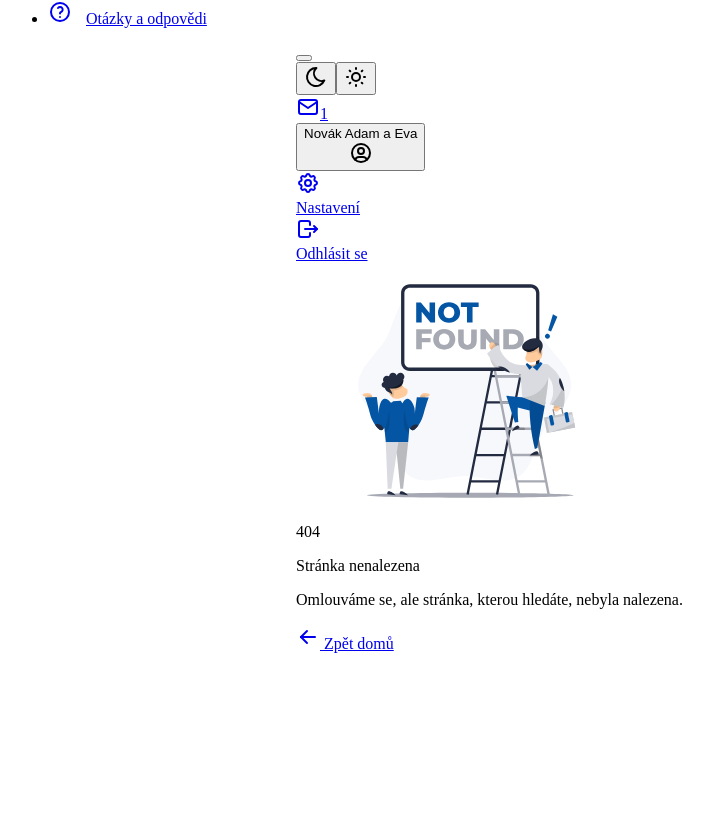
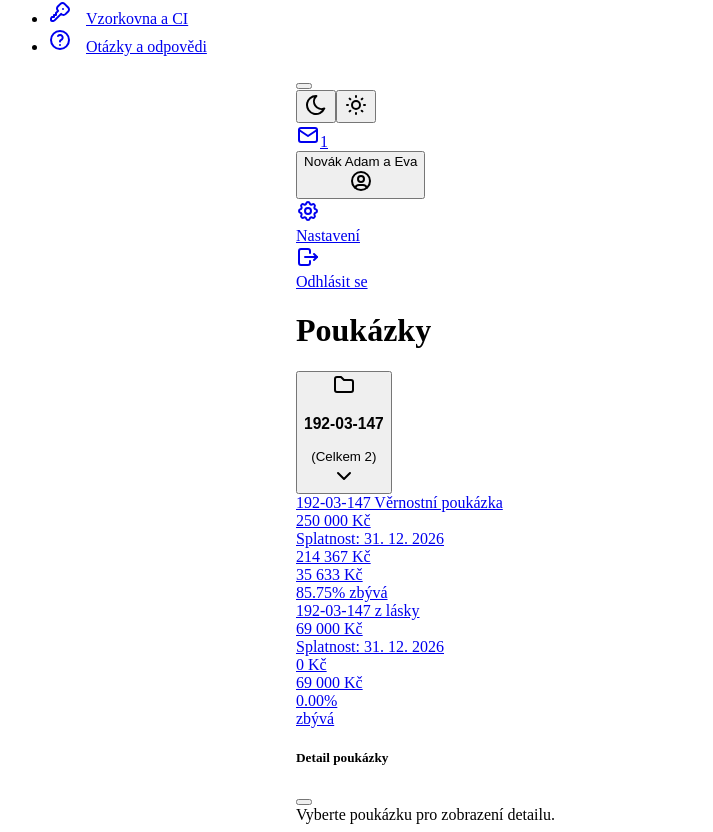
Before and after one commit to TomVitha/ois-vue, a Vue app: page /poukazky in a window 1280 px wide. Shown: the part 915-1747 px from the top of the page, without its empty margins (0-713 px from the left). Before the commit the page ends 1576 px from the top, so only its background shows below. Built offline with nearby package versions, Linux system fonts and the light colour scheme.

Commit message:
Voucher overhaul

```diff
--- a/src/components/Nav/NavbarVertical.vue
+++ b/src/components/Nav/NavbarVertical.vue
@@ -154,6 +154,19 @@
                 <path d="M3 6c0 1.072 1.144 2.062 3 2.598s4.144 .536 6 0c1.856 -.536 3 -1.526 3 -2.598c0 -1.072 -1.144 -2.062 -3 -2.598s-4.144 -.536 -6 0c-1.856 .536 -3 1.526 -3 2.598z" />
                 <path d="M3 6v10c0 .888 .772 1.45 2 2" />
                 <path d="M3 11c0 .888 .772 1.45 2 2" />
+              </svg>
+            </template>
+          </NavItem>
+
+          <!-- * Poukázky -->
+          <NavItem label="Poukázky" to="/poukazky">
+            <template #icon>
+              <svg xmlns="http://www.w3.org/2000/svg" width="24" height="24" viewBox="0 0 24 24" fill="none" stroke="currentColor" stroke-width="2" stroke-linecap="round" stroke-linejoin="round" class="icon icon-tabler icons-tabler-outline icon-tabler-rosette-discount">
+                <path stroke="none" d="M0 0h24v24H0z" fill="none" />
+                <path d="M9 15l6 -6" />
+                <path d="M9 9.5a.5 .5 0 1 0 1 0a.5 .5 0 1 0 -1 0" fill="currentColor" />
+                <path d="M14 14.5a.5 .5 0 1 0 1 0a.5 .5 0 1 0 -1 0" fill="currentColor" />
+                <path d="M5 7.2a2.2 2.2 0 0 1 2.2 -2.2h1a2.2 2.2 0 0 0 1.55 -.64l.7 -.7a2.2 2.2 0 0 1 3.12 0l.7 .7a2.2 2.2 0 0 0 1.55 .64h1a2.2 2.2 0 0 1 2.2 2.2v1a2.2 2.2 0 0 0 .64 1.55l.7 .7a2.2 2.2 0 0 1 0 3.12l-.7 .7a2.2 2.2 0 0 0 -.64 1.55v1a2.2 2.2 0 0 1 -2.2 2.2h-1a2.2 2.2 0 0 0 -1.55 .64l-.7 .7a2.2 2.2 0 0 1 -3.12 0l-.7 -.7a2.2 2.2 0 0 0 -1.55 -.64h-1a2.2 2.2 0 0 1 -2.2 -2.2v-1a2.2 2.2 0 0 0 -.64 -1.55l-.7 -.7a2.2 2.2 0 0 1 0 -3.12l.7 -.7a2.2 2.2 0 0 0 .64 -1.55v-1" />
               </svg>
             </template>
           </NavItem>
--- a/src/components/Payment/PaymentOffcanvas.vue
+++ b/src/components/Payment/PaymentOffcanvas.vue
@@ -114,8 +114,8 @@
                     class="list-group-item d-flex justify-content-between align-items-center">
                     <div>
                       <div class="text-secondary">{{ formatDate(item.date) }}</div>
-                      <!-- Poznámka - nejčastěji že k úhradě byla využita poukázka -->
-                      <div v-if="item.note" class="small text-secondary">{{ item.note }}</div>
+                      <!-- Odkaz povede na stránku Poukázky a otevře okno dané poukázky -->
+                      <div v-if="item.voucher" class="small text-secondary">Využita poukázka: <RouterLink to="/poukazky">{{ item.voucher }}</RouterLink></div>
                     </div>
                     <div class="text-nowrap">{{ formatCurrency(item.amount) }}</div>
                     <!-- TODO: Odkaz na dokument (pouze pro ty co mají IČO) -->
@@ -232,7 +232,7 @@
                         <div>
                           <div class="text-secondary">{{ formatDate(item.date) }}</div>
                           <!-- Poznámka - nejčastěji že k úhradě byla využita poukázka -->
-                          <div v-if="item.note" class="small text-secondary">{{ item.note }}</div>
+                          <div v-if="item.voucher" class="small text-secondary">{{ item.voucher }}</div>
                         </div>
                         <div class="text-nowrap">{{ formatCurrency(item.amount) }}</div>
                         <!-- TODO: Odkaz na dokument (pouze pro ty co mají IČO) -->
--- a/src/components/Payment/Voucher.vue
+++ b/src/components/Payment/Voucher.vue
@@ -24,10 +24,13 @@
   }>()
 
   const remaining = computed(() => Math.max(props.value - (props.spent || 0), 0))
-  const remainingPercent = computed(() => {
+  const percentageUsed = computed(() => {
     if (!props.value) return 0
-    const rawPercent = (remaining.value / props.value) * 100
-    return Math.max(0, Math.min(rawPercent, 100))
+    const ratio = (props.spent || 0) / props.value
+    const percentage = ratio * 100
+    const clamped = Math.max(0, Math.min(percentage, 100))
+    const rounded = clamped.toFixed(2)
+    return rounded
   })
   const isFullyUsed = computed(() => remaining.value <= 0)
 
@@ -39,42 +42,46 @@
 <template>
   <a
     href="#voucher-modal"
-    class="card card-link"
+    class="card card-md card-link"
     role="button"
     data-bs-toggle="modal"
     data-bs-target="#voucher-modal"
     @click="openVoucherDialog">
     <div class="card-body">
-      <div class="row row-gap-3 gx-4">
-        <div class="col">
-          <div>{{ title }}</div>
-          <div class="text-secondary">Obdržena: {{ formatDate(props.dateReceived) }}</div>
+      <div class="row gy-2">
+
+        <div class="col-12">
+          <!-- TODO: Použij h1 pokud budou umístěny samostatně, použij h2 pokud budou spolu s Platbami -->
+          <div class="subheader mb-1">{{ title }}</div>
+          <div class="h1 mb-0">{{ formatCurrency(props.value) }}</div>
         </div>
-        <div class="col-auto text-end">
-          <div class="text-secondary">V hodnotě</div>
-          <div class="fw-bold">{{ formatCurrency(props.value) }}</div>
+
+        <div class="col-12">
+          <!-- <div class="text-secondary">Přijato: {{ formatDate(props.dateReceived) }}</div> -->
+          <div class="text-secondary">Splatnost: {{ formatDate(props.dateExpiration) }}</div>
         </div>
+
         <div v-if="!isFullyUsed" class="col-12">
           <div class="row">
             <div class="col">
-              <div class="text-secondary">Zbývá</div>
-              <div class="fs-4 fw-bold text-success">{{ formatCurrency(remaining) }}</div>
+              <!-- <div class="text-secondary">Vyčerpáno</div> -->
+              <div class="fs-5 text-success" title="Vyčerpáno">{{ formatCurrency(props.spent || 0) }}</div>
             </div>
             <div class="col text-end">
-              <div class="text-secondary">Vyčerpáno</div>
-              <div class="fs-4 fw-bold text-secondary">{{ formatCurrency(props.spent || 0) }}</div>
+              <!-- <div class="text-secondary">Zbývá</div> -->
+              <div class="fs-5 text-secondary" title="Zbývá">{{ formatCurrency(remaining) }}</div>
             </div>
             <div class="col-12">
               <div class="progress progress-sm mt-2">
                 <div
                   class="progress-bar bg-success"
-                  :style="`width: ${remainingPercent}%`"
-                  :title="`${remainingPercent}% zbývá`"
+                  :style="`width: ${percentageUsed}%`"
+                  :title="`${percentageUsed}% zbývá`"
                   role="progressbar"
-                  :aria-valuenow="remainingPercent"
+                  :aria-valuenow="percentageUsed"
                   aria-valuemin="0"
                   aria-valuemax="100">
-                  <span class="visually-hidden"> {{ remainingPercent }}% zbývá</span>
+                  <span class="visually-hidden"> {{ percentageUsed }}% zbývá</span>
                 </div>
               </div>
             </div>
--- a/src/router/index.ts
+++ b/src/router/index.ts
@@ -44,6 +44,10 @@ const router = createRouter({
     {
       path: '/platby',
       component: () => import('../views/Platby.vue'),
+    },
+    {
+      path: '/poukazky',
+      component: () => import('../views/Poukazky.vue'),
     },
     // Klientské změny / Termínové sekce
     {
--- a/src/stores/payments.ts
+++ b/src/stores/payments.ts
@@ -5,7 +5,7 @@ type PaymentHistoryItem = {
   id: number
   date: string
   amount: number
-  note?: string
+  voucher?: string
 }
 
 type PaymentDataItem = {
@@ -29,9 +29,9 @@ const paymentsData = ref<PaymentDataItem[]>([
     paid: 245000,
     paymentHistory: [
       { id: 2001, date: '2025-01-15', amount: 35000 },
-      { id: 2002, date: '2025-01-31', amount: 35000, note: 'Využita poukázka [název poukázky]' },
+      { id: 2002, date: '2025-01-31', amount: 35000, voucher: 'Věrnostní poukázka' },
       { id: 2003, date: '2025-02-14', amount: 35000 },
-      { id: 2004, date: '2025-02-28', amount: 35000, note: 'Využita poukázka [název poukázky]' },
+      { id: 2004, date: '2025-02-28', amount: 35000, voucher: 'Věrnostní poukázka' },
       { id: 2005, date: '2025-03-14', amount: 35000 },
       { id: 2006, date: '2025-03-28', amount: 35000 },
       { id: 2007, date: '2025-04-11', amount: 35000 },
@@ -57,7 +57,7 @@ const paymentsData = ref<PaymentDataItem[]>([
     amount: 45000,
     paid: 32000,
     paymentHistory: [
-      { id: 6001, date: '2025-08-21', amount: 32000, note: 'Využita poukázka [název poukázky]' },
+      { id: 6001, date: '2025-08-21', amount: 32000, voucher: 'Využita poukázka [název poukázky]' },
     ],
   },
   { id: 7, title: 'Oprava střechy', duedate: '2026-01-01', amount: 33127, paid: 0, isInvoiceShown: true, paymentHistory: [] },
@@ -79,7 +79,7 @@ const paymentsData = ref<PaymentDataItem[]>([
     amount: 50000,
     paid: 50000,
     paymentHistory: [
-      { id: 9001, date: '2025-07-29', amount: 50000, note: 'Využita poukázka [název poukázky]' },
+      { id: 9001, date: '2025-07-29', amount: 50000, voucher: 'Využita poukázka [název poukázky]' },
     ],
   },
   {
--- a/src/views/Platby.vue
+++ b/src/views/Platby.vue
@@ -136,9 +136,8 @@
         </div>
       </div>
 
-      <!-- Poukázky jsou pořád ugly -->
-      <!-- TODO: Rework poukázky -->
-      <div class="col-12">
+      <!-- ! SEKCE POUKÁZKY SKRYTY - PŘESUNUTY NA VLASTNÍ STRÁNKU POUKÁZKY -->
+      <div class="col-12" hidden>
         <div class="card">
           <div class="card-header">
             <h3 class="card-title">Poukázky</h3>
--- /dev/null
+++ b/src/views/Poukazky.vue
@@ -0,0 +1,50 @@
+<script setup lang="ts">
+  import { computed } from 'vue'
+
+  import PageTemplate from '@/components/PageTemplate.vue'
+  import ProductGroup from '@/components/ProductGroup.vue'
+  import Voucher from '@/components/Payment/Voucher.vue'
+  import VoucherDialog from '@/components/Payment/VoucherDialog.vue'
+  import ProductGroupItem from '@/components/ProductGroupItem.vue'
+
+  import { useVouchersStore } from '@/stores/vouchers'
+  const vouchersStore = useVouchersStore()
+
+
+</script>
+
+<template>
+
+  <PageTemplate title="Poukázky">
+    <div class="row row-deck row-cards">
+
+      <div class="col-12">
+        <ProductGroup>
+          <ProductGroupItem
+            title="192-03-147"
+            subtitle="Celkem 2"
+            id="xyz">
+            <div class="row row-deck row-cards">
+              <!-- <div class="col-12 mt-3">
+                <h3 class="mb-0">name</h3>
+              </div> -->
+              <div v-for="voucher in vouchersStore.vouchers" :key="voucher.id" class="col-lg-6 col-xl-4">
+                <Voucher
+                  :id="voucher.id"
+                  :title="voucher.title"
+                  :value="voucher.value"
+                  :spent="voucher.spent"
+                  :date-received="voucher.dateReceived"
+                  :date-expiration="voucher.dateExpiration"
+                  :breakdown="voucher.breakdown" />
+              </div>
+            </div>
+          </ProductGroupItem>
+        </ProductGroup>
+      </div>
+    </div>
+
+    <VoucherDialog />
+
+  </PageTemplate>
+</template>
```
